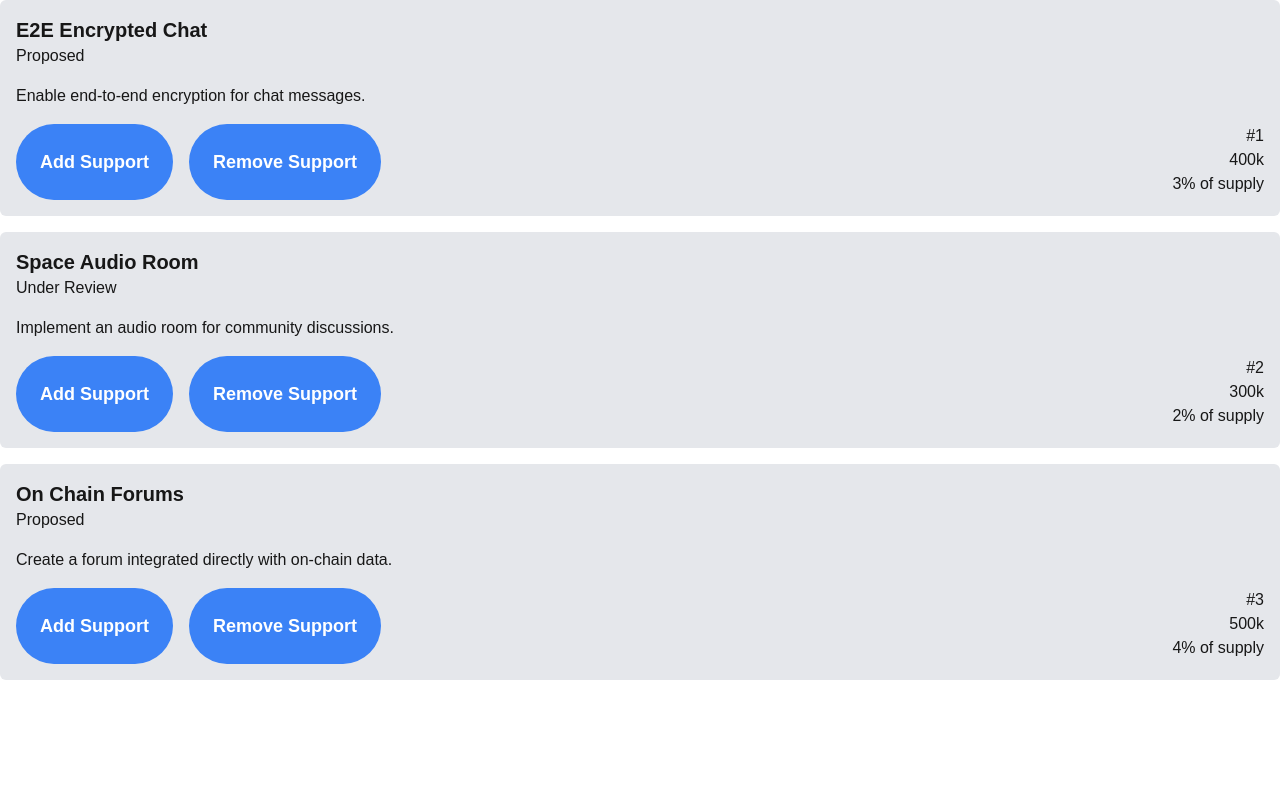
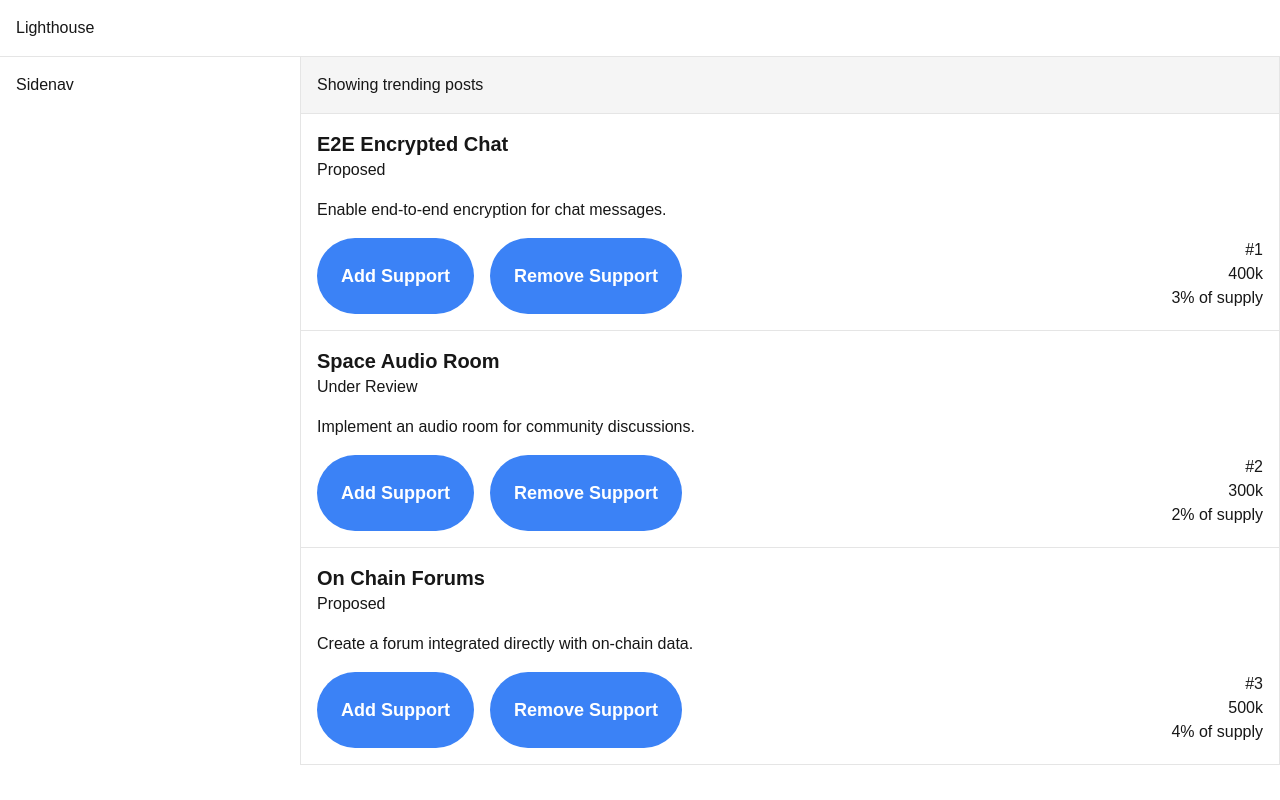
Before and after one commit to 0xLighthouse/signals, a Next.js app in the folder apps/interface/: page / in a window 1280 px wide. Built offline with nearby package versions, Linux system fonts and the light colour scheme.

Commit message:
feat: Initial layout WIP

```diff
--- a/apps/interface/src/app/page.tsx
+++ b/apps/interface/src/app/page.tsx
@@ -1,73 +1,24 @@
-'use client'
-
-import { useState } from 'react'
-import { Button } from '@/components/primitives/Button'
+import { FeedbackCards } from '@/components/containers/FeedbackCards'
 
 export default function Home() {
-  const addSupport = (id: number) => {
-    // Add logic for adding support to the idea
-    console.log(`Support added to card with id: ${id}`)
-  }
-
-  const removeSupport = (id: number) => {
-    // Add logic for removing support from the idea
-    console.log(`Support removed from card with id: ${id}`)
-  }
-  const [cards, setCards] = useState([
-    {
-      id: 1,
-      title: 'E2E Encrypted Chat',
-      body: 'Enable end-to-end encryption for chat messages.',
-      network: 'Ethereum',
-      tokenAmount: '400k',
-      tokenPercentage: '3%',
-      rank: 1,
-      status: 'Proposed',
-    },
-    {
-      id: 2,
-      title: 'Space Audio Room',
-      body: 'Implement an audio room for community discussions.',
-      network: 'Polygon',
-      tokenAmount: '300k',
-      tokenPercentage: '2%',
-      rank: 2,
-      status: 'Under Review',
-    },
-    {
-      id: 3,
-      title: 'On Chain Forums',
-      body: 'Create a forum integrated directly with on-chain data.',
-      network: 'Optimism',
-      tokenAmount: '500k',
-      tokenPercentage: '4%',
-      rank: 3,
-      status: 'Proposed',
-    },
-  ])
-
   return (
-    <div className="flex flex-col gap-4">
-      {cards.map((card) => (
-        <div key={card.id} className="bg-gray-200 p-4 rounded-md flex flex-col gap-4">
-          <div className="flex flex-col">
-            <span className="font-bold text-xl">{card.title}</span>
-            <span>{card.status}</span>
+    <div>
+      <div className="flex p-4 border-neutral-200 border-b">
+        <p>Lighthouse</p>
+      </div>
+      <div className="container mx-auto">
+        <div className="grid grid-cols-1 md:grid-cols-[300px_1fr]">
+          <div className="p-4">
+            <p>Sidenav</p>
           </div>
-          <p>{card.body.length > 100 ? `${card.body.substring(0, 100)}...` : card.body}</p>
-          <div className="flex justify-between">
-            <div className="flex items-center gap-4">
-              <Button onClick={() => addSupport(card.id)}>Add Support</Button>
-              <Button onClick={() => removeSupport(card.id)}>Remove Support</Button>
+          <div>
+            <div className="flex border border-t-0 border-neutral-200 bg-neutral-100 p-4">
+              <p>Showing trending posts</p>
             </div>
-            <div className="flex flex-col items-end">
-              <span>#{card.rank}</span>
-              <span>{card.tokenAmount}</span>
-              <span>{card.tokenPercentage} of supply</span>
-            </div>
+            <FeedbackCards />
           </div>
         </div>
-      ))}
+      </div>
     </div>
   )
 }
--- /dev/null
+++ b/apps/interface/src/components/containers/FeedbackCards.tsx
@@ -0,0 +1,73 @@
+'use client'
+
+import { useState } from 'react'
+import { Button } from '@/components/primitives/Button'
+
+export const FeedbackCards: React.FC = () => {
+  const addSupport = (id: number) => {
+    // Add logic for adding support to the idea
+    console.log(`Support added to card with id: ${id}`)
+  }
+
+  const removeSupport = (id: number) => {
+    // Add logic for removing support from the idea
+    console.log(`Support removed from card with id: ${id}`)
+  }
+  const [cards, setCards] = useState([
+    {
+      id: 1,
+      title: 'E2E Encrypted Chat',
+      body: 'Enable end-to-end encryption for chat messages.',
+      network: 'Ethereum',
+      tokenAmount: '400k',
+      tokenPercentage: '3%',
+      rank: 1,
+      status: 'Proposed',
+    },
+    {
+      id: 2,
+      title: 'Space Audio Room',
+      body: 'Implement an audio room for community discussions.',
+      network: 'Polygon',
+      tokenAmount: '300k',
+      tokenPercentage: '2%',
+      rank: 2,
+      status: 'Under Review',
+    },
+    {
+      id: 3,
+      title: 'On Chain Forums',
+      body: 'Create a forum integrated directly with on-chain data.',
+      network: 'Optimism',
+      tokenAmount: '500k',
+      tokenPercentage: '4%',
+      rank: 3,
+      status: 'Proposed',
+    },
+  ])
+
+  return (
+    <div className="flex flex-col">
+      {cards.map((card, idx) => (
+        <div key={card.id} className="p-4 flex flex-col gap-4 border border-t-0 border-neutral-200">
+          <div className="flex flex-col">
+            <span className="font-bold text-xl">{card.title}</span>
+            <span>{card.status}</span>
+          </div>
+          <p>{card.body.length > 100 ? `${card.body.substring(0, 100)}...` : card.body}</p>
+          <div className="flex justify-between">
+            <div className="flex items-center gap-4">
+              <Button onClick={() => addSupport(card.id)}>Add Support</Button>
+              <Button onClick={() => removeSupport(card.id)}>Remove Support</Button>
+            </div>
+            <div className="flex flex-col items-end">
+              <span>#{card.rank}</span>
+              <span>{card.tokenAmount}</span>
+              <span>{card.tokenPercentage} of supply</span>
+            </div>
+          </div>
+        </div>
+      ))}{' '}
+    </div>
+  )
+}
```
Also changed, not shown: apps/interface/src/components/primitives/Button.tsx (renamed from apps/interface/src/components/primitives/Button/index.tsx).
